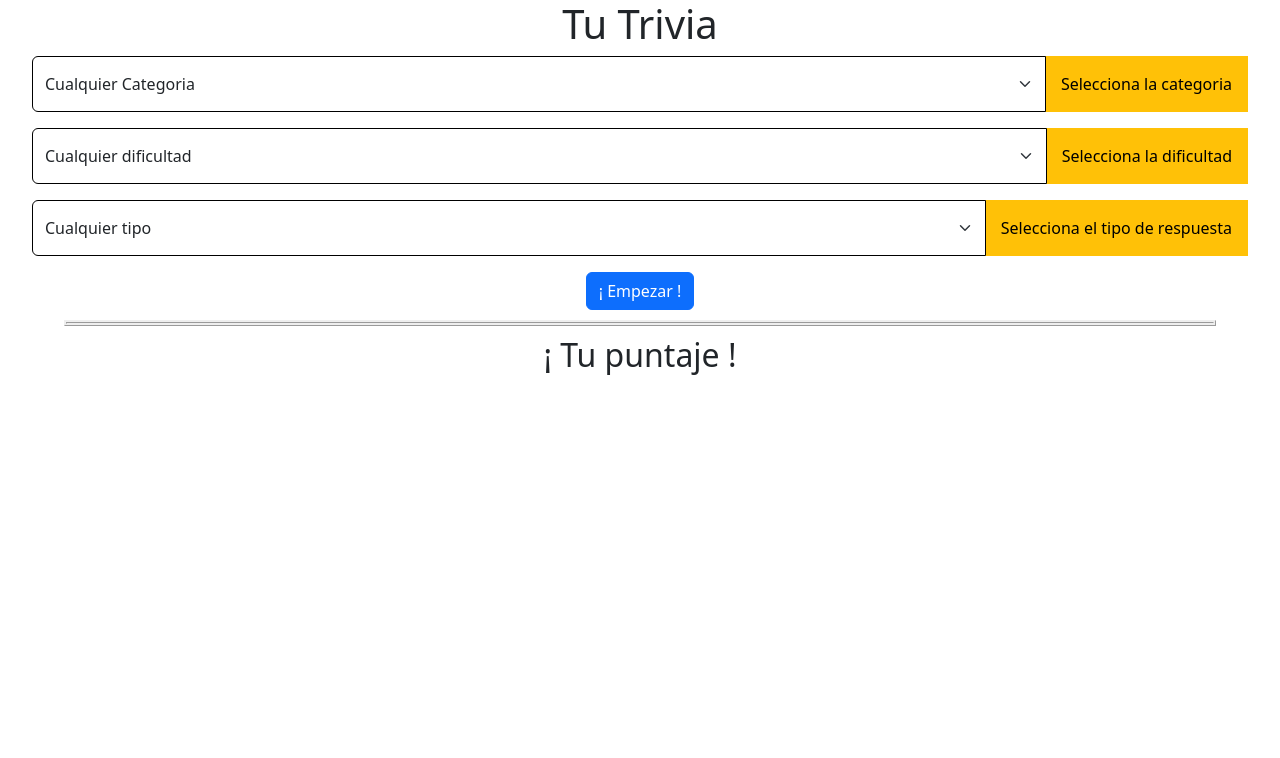
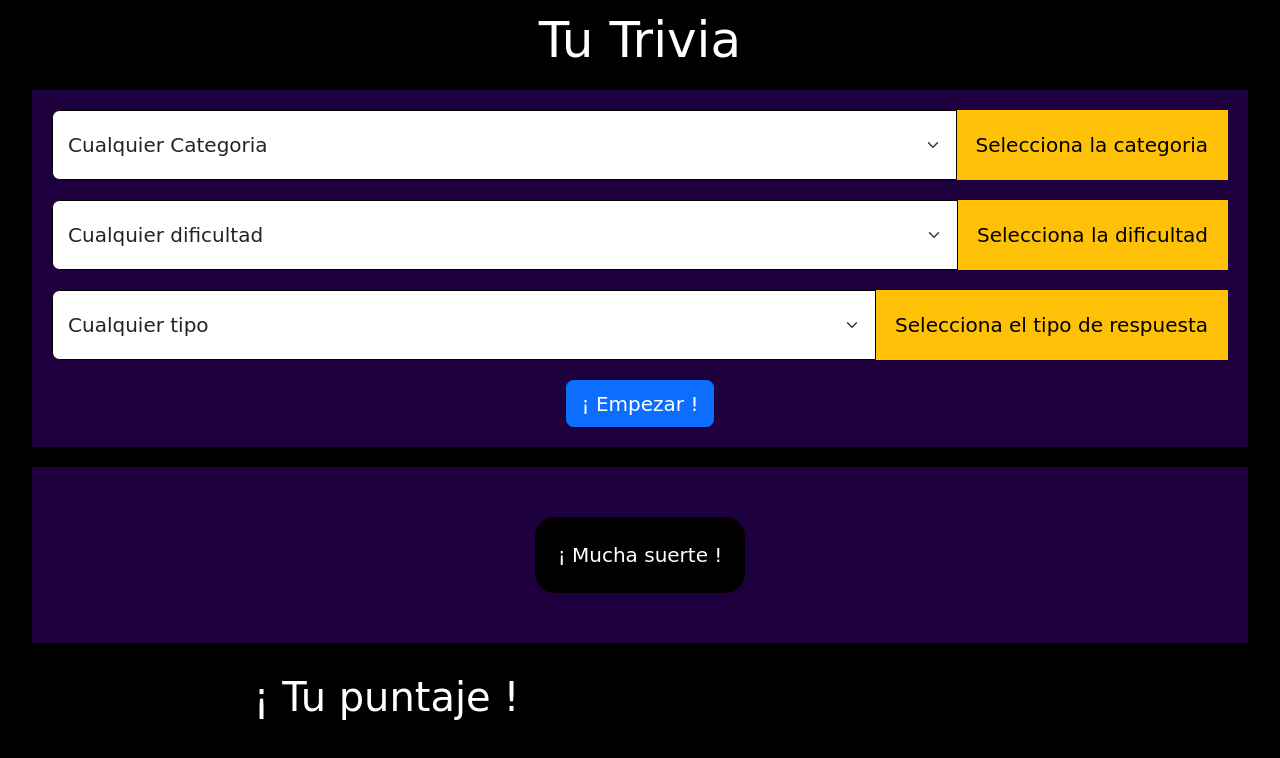
Before and after one commit to Leonardo-Andres-Combita-Castilla/TRIVIA, a plain HTML site: page index.html in a window 1280 px wide. Drawn offline with nearby package versions, Linux system fonts and the light colour scheme.

Commit message:
correccion de estilo y el contador de puntaje

```diff
--- a/index.html
+++ b/index.html
@@ -1,5 +1,5 @@
 <!DOCTYPE html>
-<html lang="es">
+<html lang="en">
 <head>
     <meta charset="UTF-8">
     <meta http-equiv="X-UA-Compatible" content="IE=edge">
@@ -68,15 +68,16 @@
 
     </section>
 
-   <section id="info_trivia">
+    <section id="info_trivia">
+        <div>
+           ¡ Mucha suerte !
+        </div>
+    </section>
 
-   </section>
-
-   <section id="puntaje_total">
+    <div id="container_puntaje">
         <h2> ¡ Tu puntaje !</h2>
-
-   </section>
-
+        <section id="puntaje_total"></section>
+    </div>
     <script src="trivia.js"></script>
     <script src="https://cdn.jsdelivr.net/npm/bootstrap@5.3.0/dist/js/bootstrap.bundle.min.js" integrity="sha384-geWF76RCwLtnZ8qwWowPQNguL3RmwHVBC9FhGdlKrxdiJJigb/j/68SIy3Te4Bkz" crossorigin="anonymous"></script>
 </body>
--- a/trivia.css
+++ b/trivia.css
@@ -1,4 +1,9 @@
-
+*{
+    margin: 0;
+    padding: 0;
+    font-family: cursive;
+    font-size: 20px;
+}
 
 body{
     width: 100%;
@@ -7,19 +12,29 @@ body{
     flex-direction: column;
     justify-content: center;
     align-items: center;
+    background-color: #000000;
+    color: #ffffff;
 }
 
 h1{
     width: auto;
     height: 10%;
+    margin: 10px;
     display: flex;
     justify-content: center;
     align-items: center;
 }
 
 #form_options{
-    width: 95%;
+    padding: 40px;
+    margin: 10px;
+    background-color: #1f003e;
+}
+
+#form_options{
+    width: 95vw;
     height: auto;
+    padding: 20px;
     display: flex;
     flex-direction: column;
     justify-content: space-around;
@@ -29,33 +44,60 @@ h1{
 .form-select {
     border-style: solid;
     border-width: 1px;
-    border-color: rgb(0, 0, 0);
+    border-color: #000000;
 }
 
 #info_trivia{
-    width: 90%;
+    width: 95vw;
     height: auto;
-    margin: 10px 0;
+    padding: 40px;
+    margin: 10px;
     display: flex;
     flex-direction: column;
     justify-content: center;
     align-items: center;
-    border-style: ridge;
+    background-color: #1f003e;
 }
 
 #info_trivia div{
     width: auto;
     height: auto;
     margin: 10px;
+    padding: 20px;
+    text-align: center;
     border-style:solid;
-    border-width: 2px;
+    border-radius: 20px;
+    border-color: #000000;
+    background-color: #000000;
+    color: #ffffff;
 }
 
 #button_respuesta {
+    margin: 8px;
+    padding: 10px;
     display: flex;
+    text-align: center;
     justify-content: center;
     align-items: center;
-    margin: 5px;
     border-style: outset;
-    box-shadow: slategrey 5px 5px;
+    border-radius: 20px;
+    background-color: #ffffff;
+    color: #000000;
 }
+
+#container_puntaje{
+    width: 100vw;
+    height: auto;
+    margin: 20px;
+    display: flex;
+    justify-content: space-around;
+    color: #ffffff;
+}
+
+h2 {
+    font-size: 40px;
+}
+
+#puntaje_total{
+    font-size: 40px;
+}
--- a/trivia.js
+++ b/trivia.js
@@ -9,7 +9,6 @@ const typeOption = document.getElementById ('inputGroupSelect03');
 const trivia = document.getElementById ('info_trivia');
 const tuPuntaje = document.getElementById ('puntaje_total')
 
-
 let respuestasTexto = '';
 let arrayRespuestasIncorrectas = '';
 let respuestasCorrecta = '';
@@ -17,49 +16,44 @@ let respuestasCorrecta = '';
 empezar.addEventListener ('click', buscarPreguntas);
 
 function buscarPreguntas () {
-
     let category = `&category=${categoryOption.value}`
     let difficulty = `&difficulty=${difficultyOption.value}`
     let type = `&type=${typeOption.value}`
 
-    window.fetch (`${apiURL}${category}${difficulty}${type}`)
-
+    fetch (`${apiURL}${category}${difficulty}${type}`)
         .then (datos => {
             if (datos.status === 404) {
-            alert ('opcion invalida')
+                alert ('Opción inválida')
             } else {
                 return datos.json()
             }
         })
-
         .then (response => mostrarTrivia (response))
-
 }
 
 function mostrarTrivia (response){
-
     console.log (response)
-
     trivia.innerHTML = '';
 
     const {results} = response;
     console.log (results)
 
+    let contador = 0;
+
     results.forEach (i => {
-
         const preguntaTexto = document.createElement("div");
         preguntaTexto.textContent = i.question;
-
-        trivia.append (preguntaTexto)
+        trivia.append (preguntaTexto);
 
         let arrayRespuestasIncorrectas = i.incorrect_answers;
         let respuestasCorrecta = i.correct_answer;
-        let arrayTodasRespuestas = arrayRespuestasIncorrectas.concat(respuestasCorrecta);
+        let arrayTodasRespuestas = [...arrayRespuestasIncorrectas, respuestasCorrecta];
 
         arrayTodasRespuestas.sort().reverse();
 
+        let opcionesPregunta = [];
+
         arrayTodasRespuestas.forEach (i => {
-
             let respuestasTexto = document.createElement("button");
             respuestasTexto.disabled = false;
             respuestasTexto.type = 'submit';
@@ -67,36 +61,25 @@ function mostrarTrivia (response){
             respuestasTexto.textContent = i;
             trivia.append (respuestasTexto)
 
-            let contador = 0;
+            opcionesPregunta.push(respuestasTexto);
 
-            respuestasTexto.addEventListener ('click', function(){
-
-                arrayTodasRespuestas.forEach (a => {
-
+            respuestasTexto.addEventListener('click', function(){
+                opcionesPregunta.forEach (a => {
                     a.disabled = true;
-
                 })
 
                 respuestasTexto.disabled = true;
                 respuestasTexto.style.backgroundColor = 'rgb(0, 221, 255)';
                 respuestasTexto.style.color = 'rgb(0, 0, 0)';
 
-                if (respuestasTexto.textContent == respuestasCorrecta){
+                if (respuestasTexto.textContent === respuestasCorrecta){
                     contador = contador + 100
                 } else {
-                    contador = 0
+                    contador = contador
                 }
 
-                let puntaje = document.createElement("div");
-                puntaje.textContent = (`${contador}`)
-
-                // let puntaje = document.getElementById ('puntaje_total').innerHTML;
-                // document.getElementById ('puntaje_total').innerHTML = (`${contador}`)
-
-                tuPuntaje.append(puntaje)
+                tuPuntaje.textContent = contador
             })
         })
     })
 }
-
-//  imprimir fuera del forEach (puntaje)
```
Lines whose indentation alone changed are shown as unchanged.
